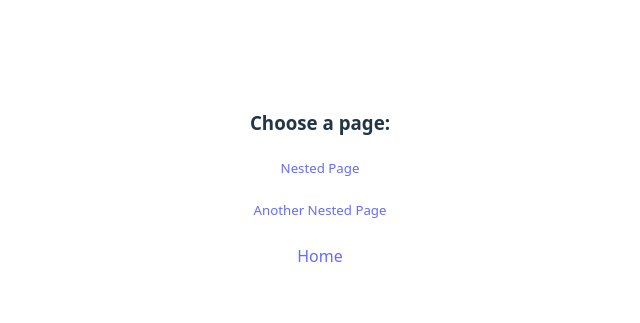
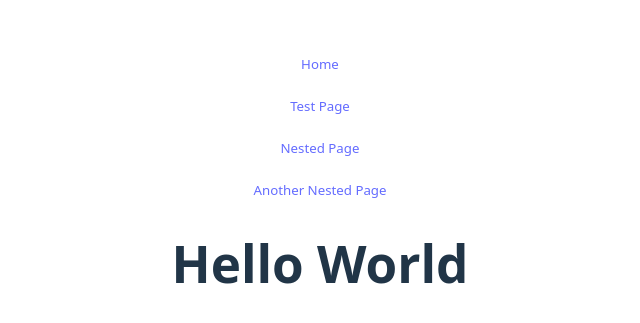
Before and after one commit to Raymanreed/Workspace, a React (Vite) app in the folder Portfolio/resume-website/: page /test in a window 1280 px wide. Shown: the part 221-544 px from the top of the page, without its empty margins (320-960 px from the left). Built offline with nearby package versions, Linux system fonts and the light colour scheme.

Commit message:
adding layout and headband functionality

```diff
--- a/Portfolio/resume-website/src/App.tsx
+++ b/Portfolio/resume-website/src/App.tsx
@@ -1,46 +1,12 @@
-import { useState } from 'react'
-import reactLogo from './assets/react.svg'
-import viteLogo from '/vite.svg'
-import { NavLink } from 'react-router'
+import { Outlet } from 'react-router'
 import './App.css'
+import Headband from './components/headband'
 
 function App() {
-  const [count, setCount] = useState(0)
-  // const testLink = () => {
-  //   <nav>
-  //     <NavLink to="/test" end>
-  //       Link to test page
-  //     </NavLink>
-  //   </nav>
-  // }
-
   return (
     <>
-      <div>
-        <a href="https://vite.dev" target="_blank">
-          <img src={viteLogo} className="logo" alt="Vite logo" />
-        </a>
-        <a href="https://react.dev" target="_blank">
-          <img src={reactLogo} className="logo react" alt="React logo" />
-        </a>
-      </div>
-      <h1>Vite + React</h1>
-      <div className="card">
-        <button onClick={() => setCount((count) => count + 1)}>
-          count is {count}
-        </button>
-        <p>
-          Edit <code>src/App.tsx</code> and save to test HMR
-        </p>
-      </div>
-      <p className="read-the-docs">
-        Click on the Vite and React logos to learn more
-      </p>
-      <nav>
-        <NavLink to="/test" end>
-          Link to test page
-        </NavLink>
-      </nav>
+      <Headband />
+      <Outlet />
     </>
   )
 }
--- /dev/null
+++ b/Portfolio/resume-website/src/components/headband.tsx
@@ -0,0 +1,30 @@
+import { NavLink } from "react-router"
+
+function Headband() {
+    return (
+        <nav>
+            <h5>
+                <NavLink to="/">
+                    Home
+                </NavLink>
+            </h5>
+            <h5>
+                <NavLink to="test">
+                    Test Page
+                </NavLink>
+            </h5>
+            <h5>
+                <NavLink to="nested">
+                    Nested Page
+                </NavLink>
+            </h5>
+            <h5>
+                <NavLink to="anotherNested">
+                    Another Nested Page
+                </NavLink>
+            </h5>
+        </nav>
+    )
+}
+
+export default Headband
--- a/Portfolio/resume-website/src/components/pageNavigation.tsx
+++ b/Portfolio/resume-website/src/components/pageNavigation.tsx
@@ -1,22 +1,23 @@
-import { BrowserRouter, Outlet, Route, Routes } from "react-router";
+import { BrowserRouter, Route, Routes } from "react-router";
 import App from '../App.tsx'
 import TestPage from '../pages/testPages.tsx'
 import NestedTestPage from '../pages/nestedTestPage.tsx'
 import AnotherNestedTestPage from '../pages/anotherNestedTestPage.tsx'
+import BasePage from "../pages/basePage.tsx";
 
 function PageNavigation() {
     return (
         <>
             <BrowserRouter>
                 <Routes>
-                    <Route path="/" element={<App />} />
-                    <Route path="test" element={<TestPage />}>
+                    <Route element={<App />}>
+                        <Route index element={<BasePage />} />
+                        <Route path="test" element={<TestPage />} />
                         <Route path="nested" element={<NestedTestPage />} />
                         <Route path="anotherNested" element={<AnotherNestedTestPage />} />
                     </Route>
                 </Routes>
             </BrowserRouter>
-            <Outlet />
         </>
     )
 }
--- /dev/null
+++ b/Portfolio/resume-website/src/pages/basePage.tsx
@@ -0,0 +1,9 @@
+function BasePage() {
+    return (
+        <>
+            <h2>This is the base page</h2>
+        </>
+    )
+}
+
+export default BasePage;
--- a/Portfolio/resume-website/src/pages/testPages.tsx
+++ b/Portfolio/resume-website/src/pages/testPages.tsx
@@ -1,26 +1,9 @@
-import { NavLink, Outlet } from "react-router"
-import HomeLink from "../components/homeLink"
-
 function TestPage() {
     return (
         <>
             <div>
-                <h3>Choose a page:</h3>
+                <h1>Hello World</h1>
             </div>
-            <nav>
-                <h5>
-                    <NavLink to="nested">
-                        Nested Page
-                    </NavLink>
-                </h5>
-                <h5>
-                    <NavLink to="anotherNested">
-                        Another Nested Page
-                    </NavLink>
-                </h5>
-            </nav>
-            <Outlet />
-            <HomeLink />
         </>
     )
 }
```
